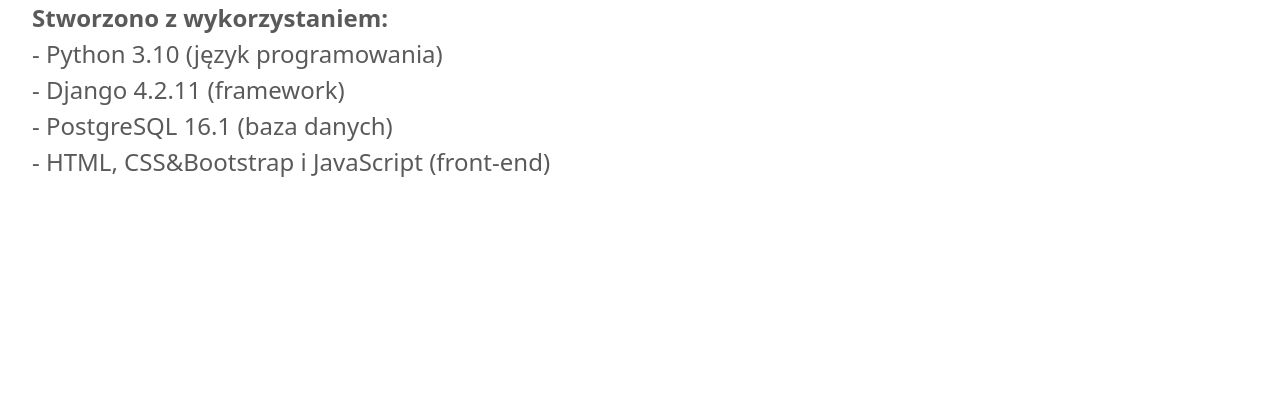
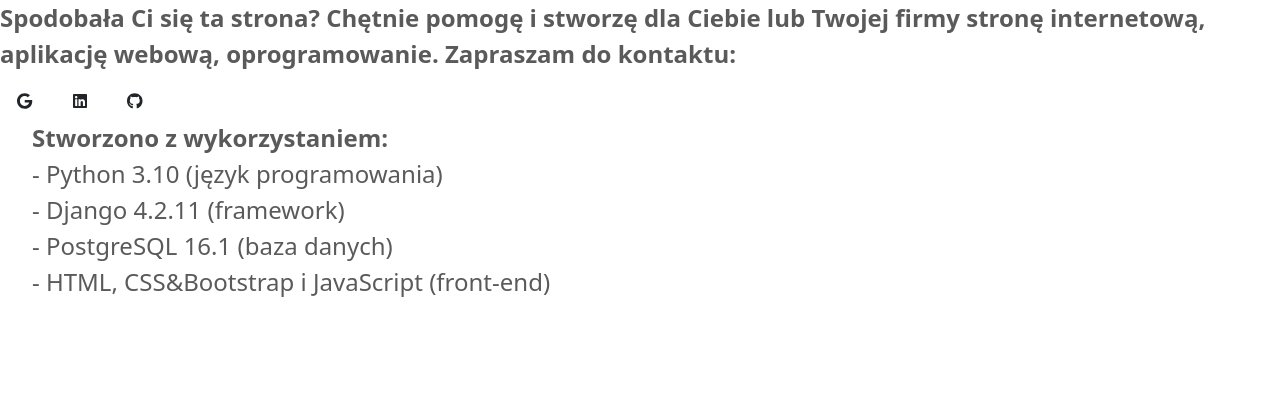
Before and after one commit to draprar/django-tonguetwister_lingwolamki, a Django app: page /info/ in a window 1280 px wide. Shown: the part 56-476 px from the top of the page. Run offline with Django 4.2, Linux system fonts and the light colour scheme; some libraries are stand-ins or nearby versions.

Commit message:
change info

```diff
--- a/tonguetwister/templates/tonguetwister/partials/static/info.html
+++ b/tonguetwister/templates/tonguetwister/partials/static/info.html
@@ -6,6 +6,7 @@
     <title>LingwoŁamki - przedłuż swój język - Informacje</title>
     <link href="https://cdn.jsdelivr.net/npm/bootstrap@5.3.3/dist/css/bootstrap.min.css" rel="stylesheet">
     <link href="{% static 'css/style.css' %}" rel="stylesheet"/>
+    <script src="https://use.fontawesome.com/releases/v6.3.0/js/all.js" crossorigin="anonymous"></script>
 </head>
 <body>
 <button class="btn" onclick="topFunction()" id="topBtn"><i class="fa fa-arrow-up"></i></button>
@@ -13,6 +14,12 @@
 <header>
 {% include 'tonguetwister/partials/static/navbar.html' %}
 </header>
+    <div class="materials col-md-16 fs-4 justify-text">
+        <p class="pb-1 mb-1"><strong>Spodobała Ci się ta strona? Chętnie pomogę i stworzę dla Ciebie lub Twojej firmy stronę internetową, aplikację webową, oprogramowanie. Zapraszam do kontaktu:</strong></p>
+        <a class="btn btn-floating m-1" href="mailto:waleron@gmail.com" role="button"><i class="fab fa-google"></i></a>
+        <a class="btn btn-floating m-1" href="https://linkedin.com/in/michał-walerowicz-b94b01b2" role="button" target="_blank"><i class="fab fa-linkedin"></i></a>
+        <a class="btn btn-floating m-1" href="https://github.com/draprar" role="button" target="_blank"><i class="fab fa-github"></i></a>
+    </div>
 <div class="materials col-md-16 fs-4">
     <ul style="list-style: none;">
         <li><strong>Stworzono z wykorzystaniem:</strong></li>
```
